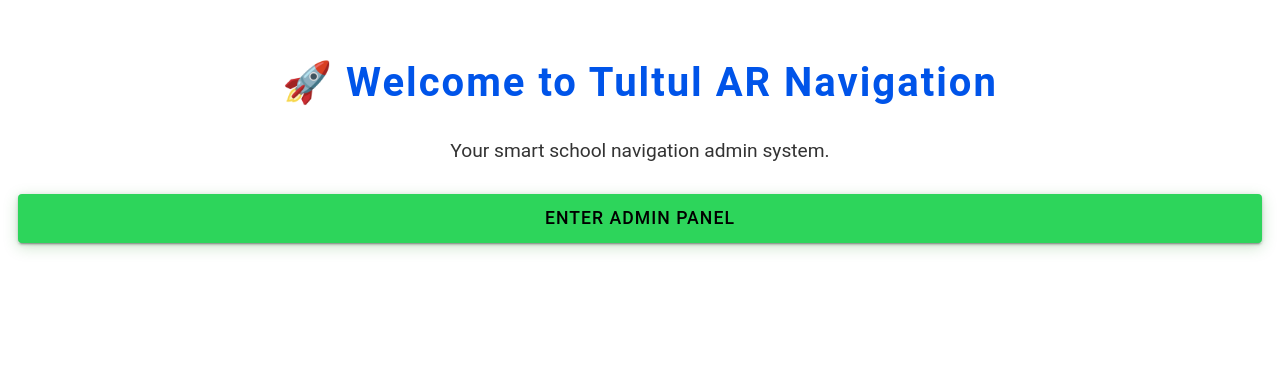
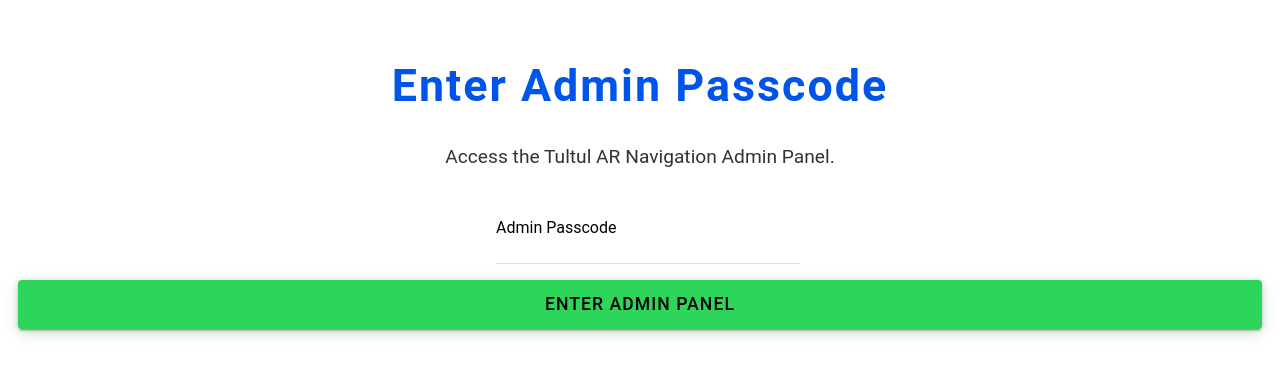
Before and after one commit to Opop29/tultul, a React (Vite) app: page /tultul/landing in a window 1280 px wide. Shown: the part 117-494 px from the top of the page. Built offline with nearby package versions, Linux system fonts and the light colour scheme.

Commit message:
create a simple admin pacode and simple homepage

```diff
--- a/src/pages/Home.tsx
+++ b/src/pages/Home.tsx
@@ -1,25 +1,21 @@
-import { IonContent, IonHeader, IonPage, IonTitle, IonToolbar } from '@ionic/react';
-import ExploreContainer from '../components/ExploreContainer';
-import './Home.css';
+import React from 'react';
+import { IonPage, IonContent, IonText } from '@ionic/react';
 
-const Home: React.FC = () => {
-  return (
-    <IonPage>
-      <IonHeader>
-        <IonToolbar>
-          <IonTitle>Blank</IonTitle>
-        </IonToolbar>
-      </IonHeader>
-      <IonContent fullscreen>
-        <IonHeader collapse="condense">
-          <IonToolbar>
-            <IonTitle size="large">Blank</IonTitle>
-          </IonToolbar>
-        </IonHeader>
-        <ExploreContainer />
-      </IonContent>
-    </IonPage>
-  );
-};
+const Home: React.FC = () => (
+  <IonPage>
+    <IonContent className="ion-padding" fullscreen>
+      <IonText color="primary">
+        <h1 style={{ textAlign: 'center', marginTop: '20vh', fontSize: '2rem' }}>
+          Welcome to the Admin Home Page!
+        </h1>
+      </IonText>
+      <IonText>
+        <p style={{ textAlign: 'center', marginTop: '2rem', fontSize: '1.2rem' }}>
+          You have successfully entered the admin panel.
+        </p>
+      </IonText>
+    </IonContent>
+  </IonPage>
+);
 
 export default Home;
--- a/src/pages/Landing.tsx
+++ b/src/pages/Landing.tsx
@@ -1,9 +1,22 @@
-import React from 'react';
-import { IonPage, IonContent, IonButton, IonText } from '@ionic/react';
+import React, { useState } from 'react';
+import { IonPage, IonContent, IonButton, IonText, IonInput, IonItem, IonLabel } from '@ionic/react';
 import { useHistory } from 'react-router-dom';
+
+const ADMIN_PASSCODE = 'admin123'; // Change this as needed
 
 const Landing: React.FC = () => {
   const history = useHistory();
+  const [passcode, setPasscode] = useState('');
+  const [error, setError] = useState('');
+
+  const handleLogin = () => {
+    if (passcode === ADMIN_PASSCODE) {
+      setError('');
+      history.push('/tultul/home');
+    } else {
+      setError('Incorrect passcode');
+    }
+  };
 
   return (
     <IonPage>
@@ -17,12 +30,12 @@
         >
           <IonText color="primary">
             <h1 style={{
-              fontSize: '2.5rem',
+              fontSize: '2.8rem',
               fontWeight: 'bold',
               letterSpacing: '2px',
               animation: 'slideDown 1s'
             }}>
-              🚀 Welcome to Tultul AR Navigation
+              Enter Admin Passcode
             </h1>
           </IonText>
           <IonText>
@@ -32,14 +45,28 @@
               color: '#333',
               animation: 'fadeIn 2.5s'
             }}>
-              Your smart school navigation admin system.
+              Access the Tultul AR Navigation Admin Panel.
             </p>
           </IonText>
+          <IonItem style={{ maxWidth: 320, margin: '1rem auto' }}>
+            <IonLabel position="floating">Admin Passcode</IonLabel>
+            <IonInput
+              type="password"
+              value={passcode}
+              onIonChange={e => setPasscode(e.detail.value!)}
+              required
+            />
+          </IonItem>
+          {error && (
+            <IonText color="danger">
+              <p>{error}</p>
+            </IonText>
+          )}
           <IonButton
             expand="block"
             size="large"
             color="success"
-            onClick={() => history.push('/tultul/home')}
+            onClick={handleLogin}
             style={{
               fontSize: '1.1rem',
               boxShadow: '0 4px 16px rgba(0, 128, 0, 0.2)',
```
Also changed, not shown: 1 other file (tests, documents, lock files or other folders).
